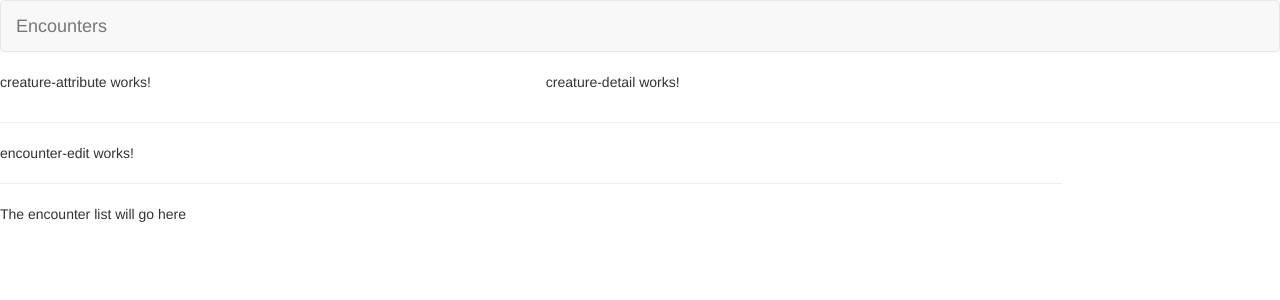
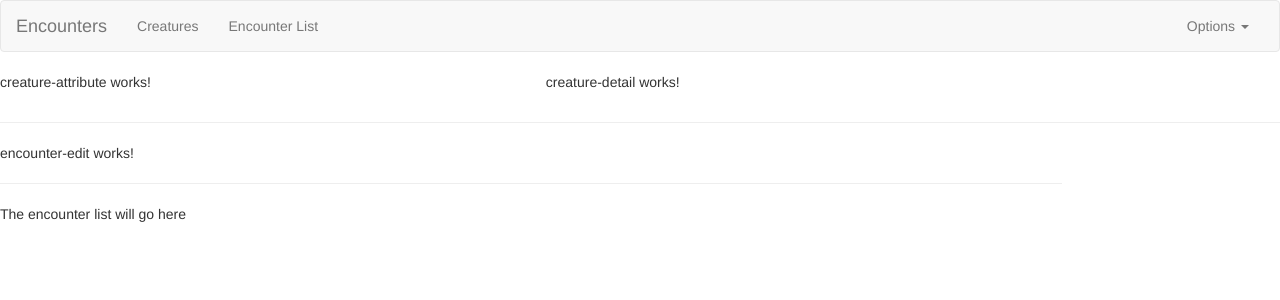
Before and after one commit to dwraithrah12/CRUD-app, an Angular app in the folder angular-frontEnd-app/: page / in a window 1280 px wide. Shown: the top 300 px of the page. Built offline with nearby package versions, Linux system fonts and the light colour scheme.

Commit message:
Populated header.component.html with more code to populate with links that will navigate between creature and encounter list, as well as a drop down menu that will eventually have a save and load data option.

```diff
--- a/angular-frontEnd-app/src/app/header/header.component.html
+++ b/angular-frontEnd-app/src/app/header/header.component.html
@@ -6,5 +6,24 @@
         <div class="navbar-header">
             <a href="#" class="navbar-brand">Encounters</a>
         </div>
+
+        <!-- Creates a collapseable section of the Nav bar. Don't know if I'll need it to collapse, but it does group this section nicely-->
+        <div class="collapse navbar-collapse">
+            <!-- the first part of this collapsable section will have a horizontal list of links to navigate between the two sections, creatures and encounter list-->
+            <ul class="nav navbar-nav">
+                <li><a href="#">Creatures</a></li>
+                <li><a href="#">Encounter List</a></li>
+            </ul>
+            <!-- The second part of the collapsable section will have a drop down menu that will eventually allow saving and loading of data-->
+            <ul class="nav navbar-nav navbar-right">
+                <li class="dropdown">
+                    <a href="#" class="dropdown-toggle" role="button">Options <span class="caret"></span></a>
+                    <ul class="dropdown-menu">
+                        <li><a href="#">Save Data</a></li>
+                        <li><a href="#">Load Data</a></li>
+                    </ul>
+                </li>
+            </ul>
+        </div>
     </div>
 </nav>
```
